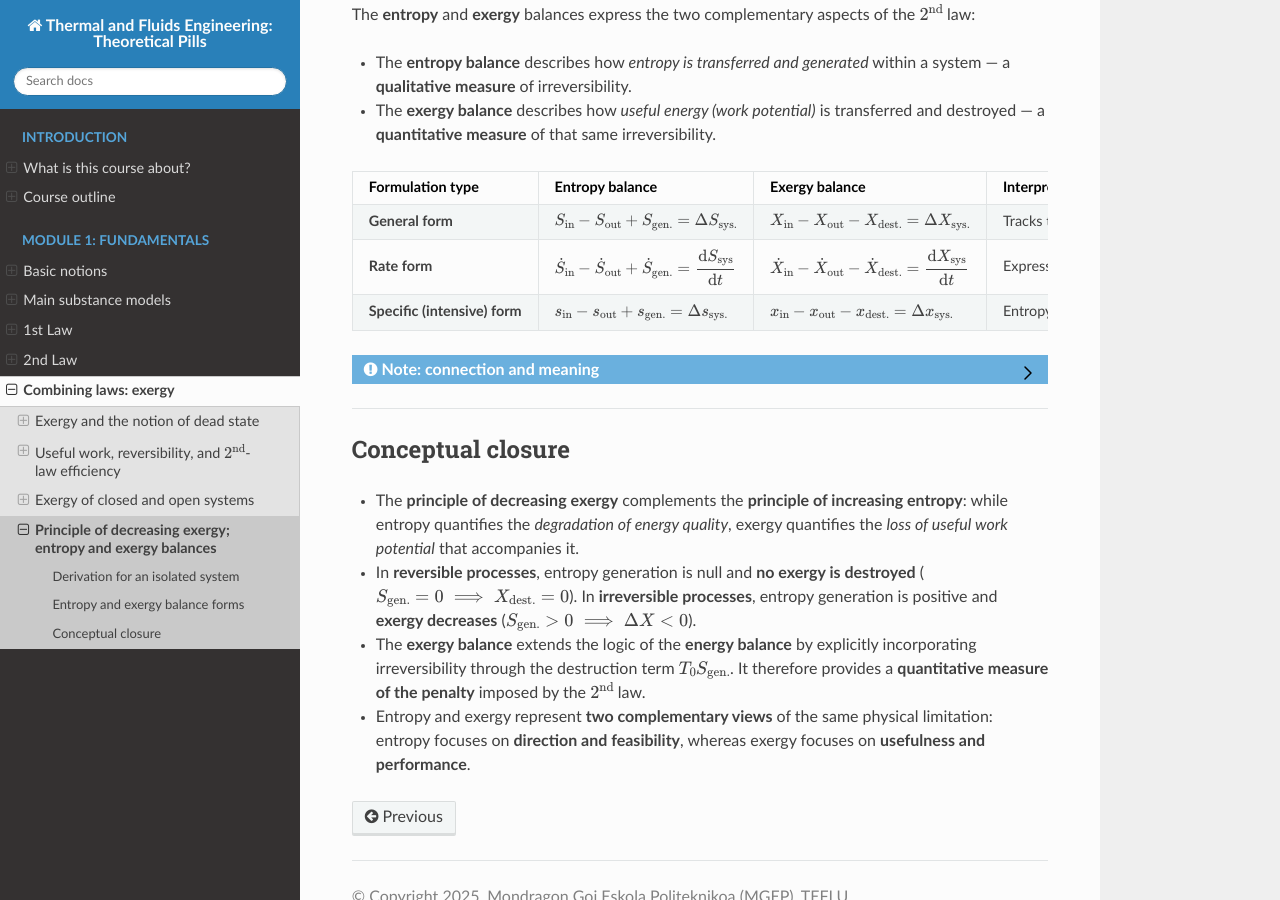
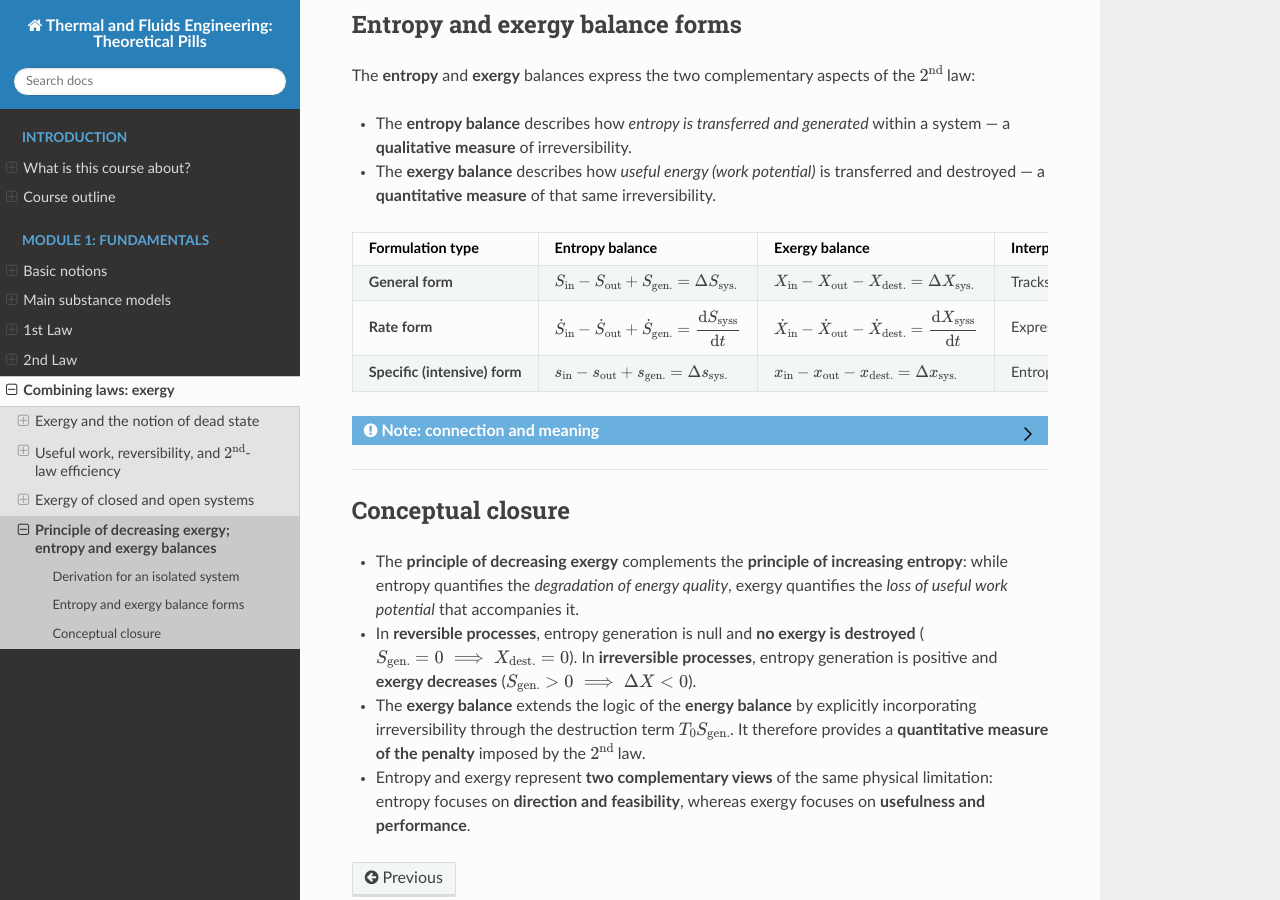
Before and after one commit to azarketa/Thermodynamics-theoretical-pills, a Sphinx documentation site: the page built from source/25_Principle_decreasing_exergy_and_balance.md, in a window 1280 px wide and 900 px high, scrolled down 1579 px. Built offline with Sphinx 7.4.7 and the Read the Docs theme 3.1.0, drawn with Linux system fonts in a browser that asks for light colours; some of the changed text lies outside the part shown.

Commit message:
Files updated

```diff
--- a/source/25_Principle_decreasing_exergy_and_balance.md
+++ b/source/25_Principle_decreasing_exergy_and_balance.md
@@ -94,7 +94,7 @@
 | **Formulation type** | **Entropy balance** | **Exergy balance** | **Interpretation** |
 | :- | :- | :- | :- |
 | **General form** | $\displaystyle S_{\text{in}} - S_{\text{out}} + S_{\text{gen.}} = \Delta S_{\text{sys.}}$ | $\displaystyle X_{\text{in}} - X_{\text{out}} - X_{\text{dest.}} = \Delta X_{\text{sys.}}$ | Tracks total transfer, storage, and internal generation/destruction. |
-| **Rate form** | $\displaystyle \dot{S}_{\text{in}} - \dot{S}_{\text{out}} + \dot{S}_{\text{gen.}} = \frac{\mathrm{d}S_{\text{sys}}}{\mathrm{d}t}$ | $\displaystyle \dot{X}_{\text{in}} - \dot{X}_{\text{out}} - \dot{X}_{\text{dest.}} = \frac{\mathrm{d}X_{\text{sys}}}{\mathrm{d}t}$ | Expresses the same balance per unit time (rate basis).               |
+| **Rate form** | $\displaystyle \dot{S}_{\text{in}} - \dot{S}_{\text{out}} + \dot{S}_{\text{gen.}} = \frac{\mathrm{d}S_{\text{syss}}}{\mathrm{d}t}$ | $\displaystyle \dot{X}_{\text{in}} - \dot{X}_{\text{out}} - \dot{X}_{\text{dest.}} = \frac{\mathrm{d}X_{\text{syss}}}{\mathrm{d}t}$ | Expresses the same balance per unit time (rate basis).               |
 | **Specific (intensive) form** | $\displaystyle s_{\text{in}} - s_{\text{out}} + s_{\text{gen.}} = \Delta s_{\text{sys.}}$ | $\displaystyle x_{\text{in}} - x_{\text{out}} - x_{\text{dest.}} = \Delta x_{\text{sys.}}$ | Entropy or exergy change expressed per unit mass. |
 
 :::{admonition} Note: connection and meaning
```
Also changed, not shown: other parts of source/25_Principle_decreasing_exergy_and_balance.md (+1 -1 lines).
